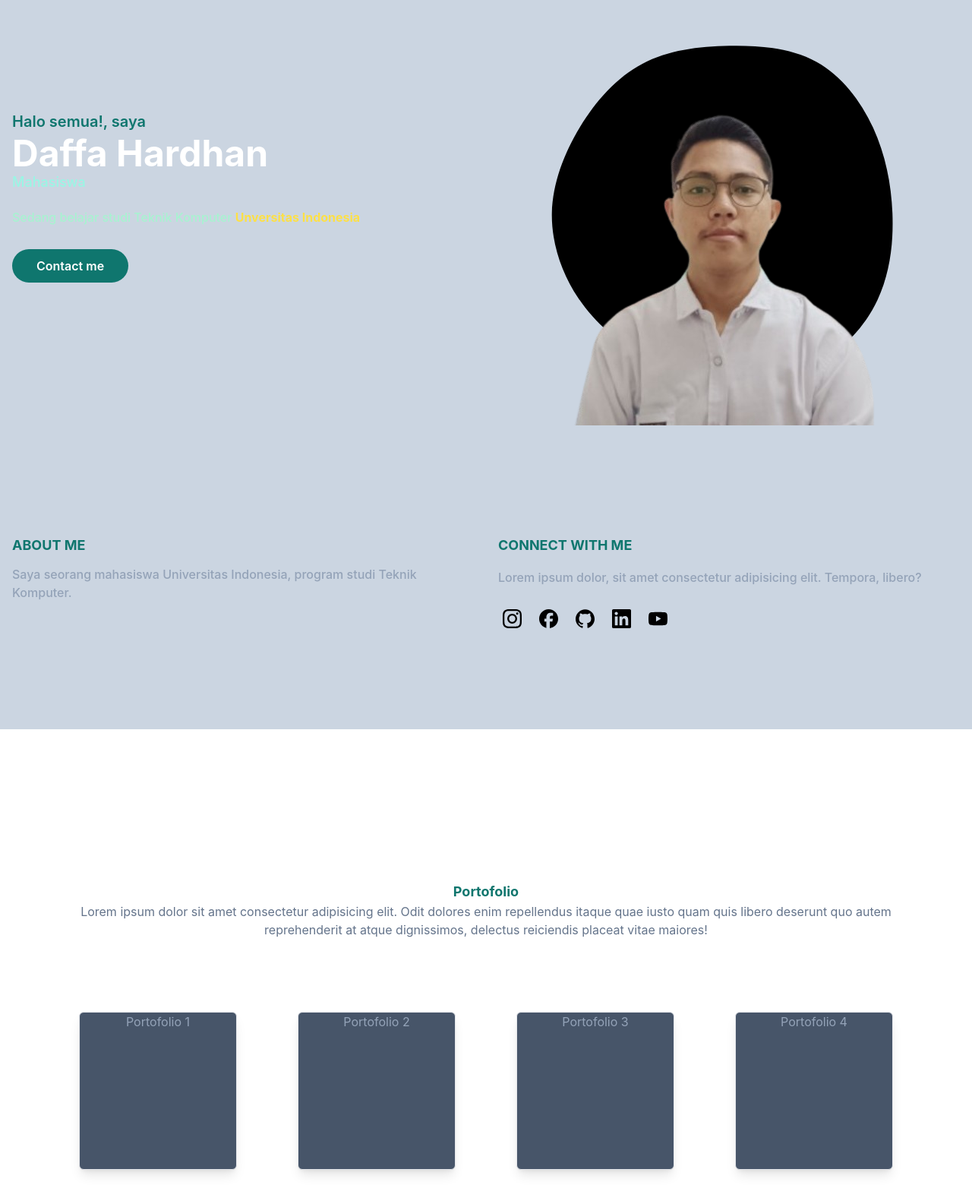
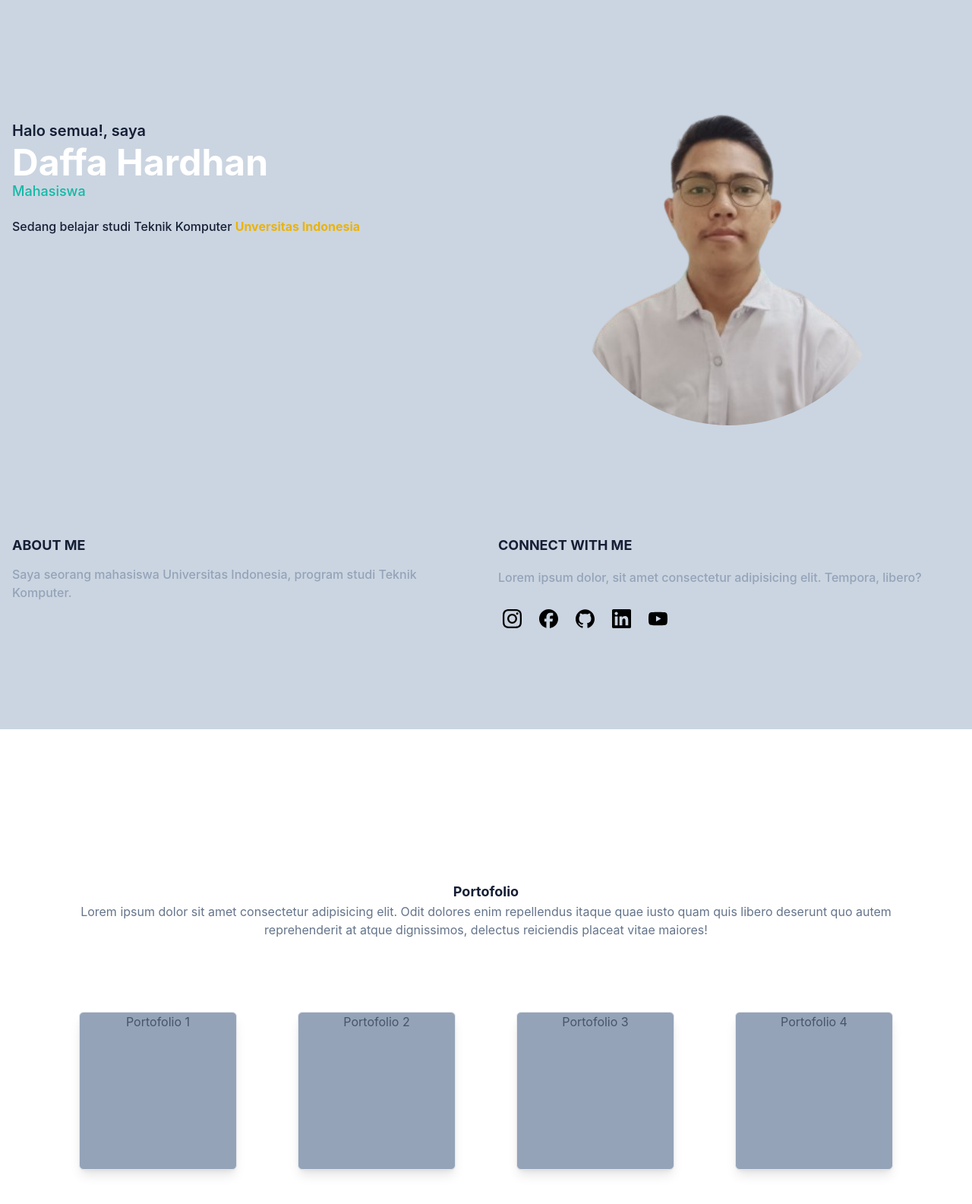
Before and after one commit to DHard4114/Portofolio, a website: page index.html in a window 1280 px wide. Shown: the part 197-1782 px from the top of the page at 76% size. Drawn offline with Linux system fonts and the light colour scheme.

Commit message:
Ubah dikit

```diff
--- a/index.html
+++ b/index.html
@@ -16,7 +16,7 @@
         <div class="flex items-center justify-between relative">
           <div class="flex items-center px-4">
             <a href="#home">
-              <img src="Component 2.png" rel="logo" class="size-20 m-0 p-0" />
+              <img src="Component 2.png" rel="logo" class="size-20 m-1 p-3" />
             </a>
           </div>
           <div class="flex items-center px-4">
@@ -87,43 +87,26 @@
                 >Daffa Hardhan</span
               >
             </h1>
-            <h2 class="font-medium text-teal-200 text-lg mb-5 lg::text-2xl">
+            <h2 class="font-medium text-teal-500 text-lg mb-5 lg::text-2xl">
               Mahasiswa
             </h2>
-            <p class="font-medium text-emerald-200 mb-10">
+            <p class="font-medium text-primary mb-10">
               Sedang belajar studi Teknik Komputer
-              <span class="text-yellow-300 font-bold"
+              <span class="text-yellow-500 font-bold"
                 >Unversitas Indonesia</span
               >
             </p>
-            <a
-              href="#"
-              class="text-base font-semibold text-white bg-primary py-3 px-8 rounded-full hover:shadow-lg hover:bg-teal-200 transisiton duration-100"
-              >Contact me</a
-            >
           </div>
           <div class="w-full self-end px-4 lg:w-1/2">
-            <div class="relative mt-10 lg:mt-9 lg:right-0">
+            <div class="relative mt-2 lg:mt-9 lg:right-0">
               <img
                 src="MyPicture.png"
                 alt="Daffa Hardhan"
-                class="max-w-full mx-auto"
+                class="max-w-full mx-auto rounded-full bg-none"
               />
               <span
                 class="absolute bottom-20 -z-10 left-1/2 -translate-x-1/2 md:scale-125"
               >
-                <svg
-                  width="400"
-                  height="400"
-                  viewBox="0 0 200 200"
-                  xmlns="http://www.w3.org/2000/svg"
-                >
-                  <path
-                    fill="#15200"
-                    d="M46.1,-79.4C59.3,-72.1,69.3,-59,75.9,-44.8C82.4,-30.5,85.5,-15.3,86.1,0.3C86.7,16,84.8,31.9,78.2,46C71.6,60.1,60.1,72.2,46.3,79.2C32.5,86.2,16.2,87.9,0.5,87.1C-15.2,86.2,-30.5,82.7,-44.3,75.7C-58.1,68.7,-70.4,58.3,-79.3,45.1C-88.2,31.9,-93.6,15.9,-93.3,0.2C-92.9,-15.6,-86.9,-31.2,-78.5,-45.1C-70,-59,-59.1,-71.3,-45.6,-78.4C-32.2,-85.6,-16.1,-87.6,0.2,-87.9C16.4,-88.2,32.8,-86.7,46.1,-79.4Z"
-                    transform="translate(100 100)"
-                  />
-                </svg>
               </span>
             </div>
           </div>
@@ -156,7 +139,7 @@
               <a
                 target="_blank"
                 href="https://wa.me/085216042495"
-                class="w-9 h-9 mr-3 rounded-full flex justify-center items-center hover:text-white"
+                class="w-9 h-9 mr-3 rounded-full flex justify-center items-center hover:scale-125 transition duration-300 hover:text-white"
               >
                 <svg
                   role="img"
@@ -174,7 +157,7 @@
               <a
                 target="_blank"
                 href="https://www.facebook.com/dapahardan"
-                class="w-9 h-9 mr-3 rounded-full flex justify-center items-center hover:text-white"
+                class="w-9 h-9 mr-3 rounded-full flex justify-center items-center hover:scale-125 transition duration-300 hover:text-white"
               >
                 <svg
                   class="fill-current"
@@ -192,7 +175,7 @@
               <a
                 target="_blank"
                 href="https://github.com/DHard4114"
-                class="w-9 h-9 mr-3 rounded-full flex justify-center items-center hover:text-white"
+                class="w-9 h-9 mr-3 rounded-full flex justify-center items-center hover:scale-125 transition duration-300 hover:text-white"
               >
                 <svg
                   role="img"
@@ -210,7 +193,7 @@
               <a
                 target="_blank"
                 href="https://www.linkedin.com/in/daffa-hardhan/"
-                class="w-9 h-9 mr-3 rounded-full flex justify-center items-center hover:text-white"
+                class="w-9 h-9 mr-3 rounded-full flex justify-center items-center hover:scale-125 transition duration-300 hover:text-white"
               >
                 <svg
                   role="img"
@@ -228,7 +211,7 @@
               <a
                 href="http://www.youtube.com/@daffahardhan7087"
                 target="_blank"
-                class="w-9 h-9 mr-3 rounded-full flex justify-center items-center hover:text-white"
+                class="w-9 h-9 mr-3 rounded-full flex justify-center items-center hover:scale-125 transition duration-300 hover:text-white"
                 ><svg
                   class="fill-current"
                   role="img"
@@ -242,7 +225,6 @@
                   />
                 </svg>
               </a>
-              <a> </a>
             </div>
           </div>
         </div>
@@ -263,25 +245,25 @@
         </div>
         <div class="w-full flex flex-wrap justify-center">
           <div
-            class="items-center justify-center m-10 shadow-lg bg-slate-600 border rounded-md size-52"
+            class="items-center justify-center m-10 shadow-lg bg-slate-400 border rounded-md size-52 hover:scale-110 hover:transition hover: duration-300 hover:bg-slate-100"
           >
-            <h2 class="text-center text-slate-400">Portofolio 1</h2>
+            <h2 class="text-center text-slate-600">Portofolio 1</h2>
           </div>
 
           <div
-            class="items-center justify-center m-10 shadow-lg bg-slate-600 border rounded-md size-52"
+            class="items-center justify-center m-10 shadow-lg bg-slate-400 border rounded-md size-52 hover:scale-110 hover:transition hover: duration-300 hover:bg-slate-100"
           >
-            <h2 class="text-center text-slate-400">Portofolio 2</h2>
+            <h2 class="text-center text-slate-600">Portofolio 2</h2>
           </div>
           <div
-            class="items-center justify-center m-10 shadow-lg bg-slate-600 border rounded-md size-52"
+            class="items-center justify-center m-10 shadow-lg bg-slate-400 border rounded-md size-52 hover:scale-110 hover:transition hover: duration-300 hover:bg-slate-100"
           >
-            <h2 class="text-center text-slate-400">Portofolio 3</h2>
+            <h2 class="text-center text-slate-600">Portofolio 3</h2>
           </div>
           <div
-            class="items-center justify-center m-10 shadow-lg bg-slate-600 border rounded-md size-52"
+            class="items-center justify-center m-10 shadow-lg bg-slate-400 border rounded-md size-52 hover:scale-110 hover:transition hover: duration-300 hover:bg-slate-100"
           >
-            <h2 class="text-center text-slate-400">Portofolio 4</h2>
+            <h2 class="text-center text-slate-600">Portofolio 4</h2>
           </div>
         </div>
       </div>
--- a/tailwind.config.js
+++ b/tailwind.config.js
@@ -8,7 +8,7 @@ module.exports = {
     },
     extend: {
       colors: {
-        primary: "#0f766e",
+        primary: "#151F35",
         dark: "#171717",
       },
       screens: {
```
Also changed, not shown: output.css.
